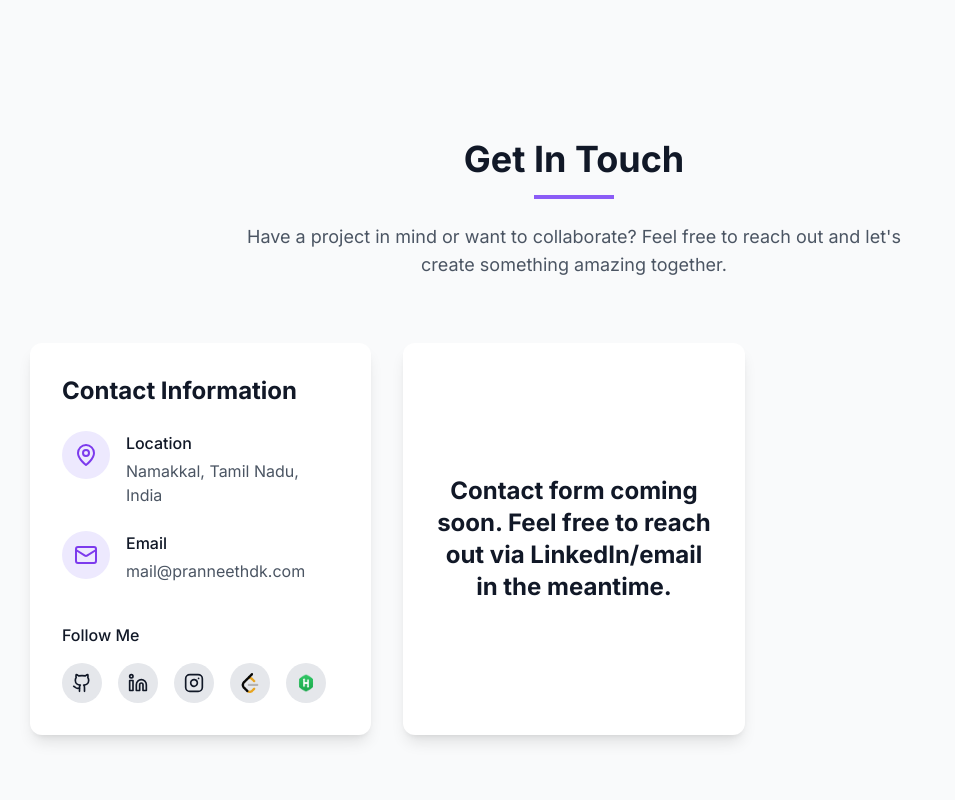
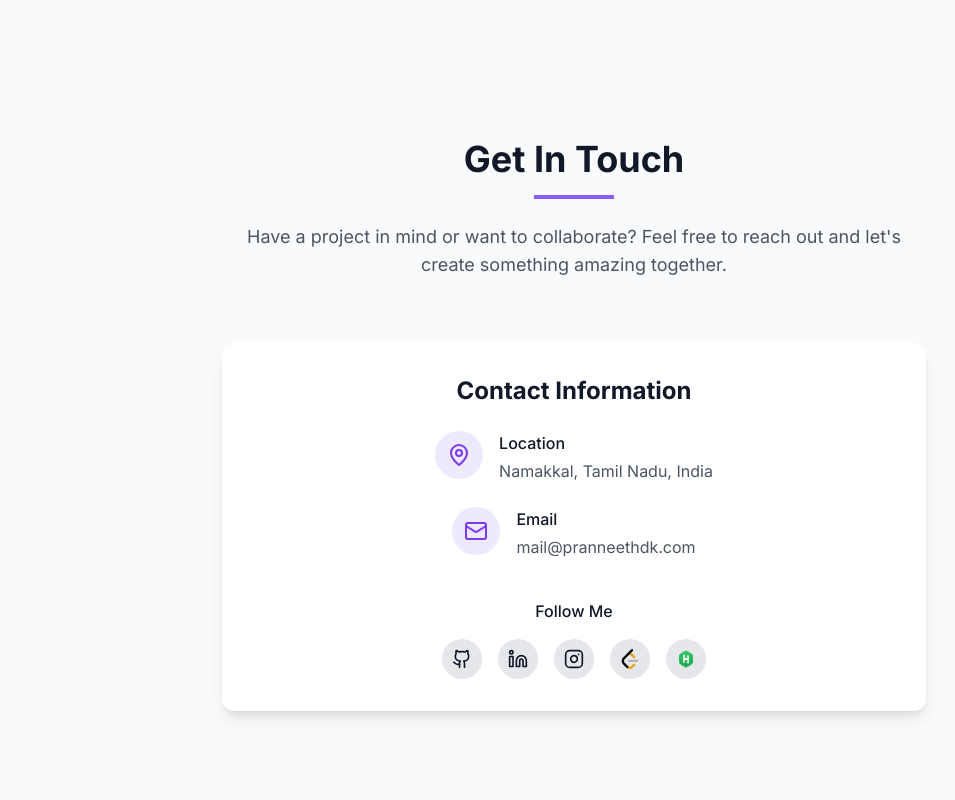
Before and after one commit to pranneeth-1511/portfolio-website, a React (Vite) app in the folder frontend/: page / in a window 1280 px wide. Shown: the part 8560-9360 px from the top of the page, without its empty margins (66-1021 px from the left). Built offline with nearby package versions, Linux system fonts and the light colour scheme.

Commit message:
contact form removal

```diff
--- a/frontend/src/components/Contact/Contact.tsx
+++ b/frontend/src/components/Contact/Contact.tsx
@@ -1,7 +1,7 @@
-import React, { useState } from 'react';
+import React from 'react';
 import { motion } from 'framer-motion';
 import { useInView } from 'react-intersection-observer';
-import { Send, MapPin, Mail, Phone } from 'lucide-react';
+import { MapPin, Mail } from 'lucide-react';
 import { Github, Linkedin, Instagram } from 'lucide-react';
 import hackerrank from '../../Assets/icons/hackerrank.png';
 import leetcode from '../../Assets/icons/leetcode.png';
@@ -11,57 +11,6 @@ const Contact: React.FC = () => {
     triggerOnce: true,
     threshold: 0.1,
   });
-
-  const [formData, setFormData] = useState({
-    name: '',
-    email: '',
-    subject: '',
-    message: '',
-  });
-
-  const [isSubmitting, setIsSubmitting] = useState(false);
-  const [submitStatus, setSubmitStatus] = useState<null | 'success' | 'error'>(null);
-
-  const handleChange = (
-    e: React.ChangeEvent<HTMLInputElement | HTMLTextAreaElement | HTMLSelectElement>
-  ) => {
-    const { name, value } = e.target;
-    setFormData((prev) => ({ ...prev, [name]: value }));
-  };
-
-  const handleSubmit = async (e: React.FormEvent) => {
-    e.preventDefault();
-    setIsSubmitting(true);
-    setSubmitStatus(null);
-
-    try {
-      const response = await fetch('https://portfolio-website-3w2v.vercel.app/api/contact', {
-        method: 'POST',
-        headers: {
-          'Content-Type': 'application/json',
-        },
-        body: JSON.stringify(formData),
-      });
-
-      if (response.ok) {
-        setSubmitStatus('success');
-        setFormData({
-          name: '',
-          email: '',
-          subject: '',
-          message: '',
-        });
-      } else {
-        setSubmitStatus('error');
-      }
-    } catch (error) {
-      console.error('Submission error:', error);
-      setSubmitStatus('error');
-    } finally {
-      setIsSubmitting(false);
-    }
-  };
-
 
   const containerVariants = {
     hidden: { opacity: 0 },
@@ -100,11 +49,9 @@ const Contact: React.FC = () => {
     },
   ];
 
-
-
   return (
-  <section id="contact" className="section-spacing bg-gray-50 dark:bg-gray-900/50">
-    <div className="container-padding mx-auto">
+    <section id="contact" className="section-spacing bg-gray-50 dark:bg-gray-900/50 min-h-screen flex items-center justify-center">
+      <div className="container-padding mx-auto w-full max-w-4xl">
         {/* Top Section */}
         <motion.div
           ref={ref}
@@ -121,20 +68,18 @@ return (
           </p>
         </motion.div>
 
-      {/* Main Grid */}
-      <div className="grid grid-cols-1 lg:grid-cols-3 gap-8">
-        {/* Contact Info */}
+        {/* Centered Contact Info */}
+        <div className="grid grid-cols-1 lg:grid-cols-1 justify-center items-center">
           <motion.div
             variants={containerVariants}
             initial="hidden"
             animate={inView ? 'visible' : 'hidden'}
-          className="lg:col-span-1"
+            className="card p-8 text-center"
           >
-          <div className="card p-8 h-full">
             <h3 className="text-2xl font-bold mb-6">Contact Information</h3>
             <div className="space-y-6">
               {/* Location */}
-              <motion.div variants={itemVariants} className="flex items-start">
+              <motion.div variants={itemVariants} className="flex items-start justify-center text-left">
                 <div className="w-12 h-12 rounded-full bg-primary-100 dark:bg-primary-900/30 flex items-center justify-center text-primary-600 dark:text-primary-400 mr-4">
                   <MapPin />
                 </div>
@@ -145,7 +90,7 @@ return (
               </motion.div>
 
               {/* Email */}
-              <motion.div variants={itemVariants} className="flex items-start">
+              <motion.div variants={itemVariants} className="flex items-start justify-center text-left">
                 <div className="w-12 h-12 rounded-full bg-primary-100 dark:bg-primary-900/30 flex items-center justify-center text-primary-600 dark:text-primary-400 mr-4">
                   <Mail />
                 </div>
@@ -159,29 +104,12 @@ return (
                   </a>
                 </div>
               </motion.div>
-
-              {/* Phone
-              <motion.div variants={itemVariants} className="flex items-start">
-                <div className="w-12 h-12 rounded-full bg-primary-100 dark:bg-primary-900/30 flex items-center justify-center text-primary-600 dark:text-primary-400 mr-4">
-                  <Phone />
-                </div>
-                <div>
-                  <h4 className="font-medium mb-1">Phone</h4>
-                  <a
-                    href="tel:+916379560034"
-                    className="text-gray-600 dark:text-gray-400 hover:text-primary-600 dark:hover:text-primary-400"
-                  >
-                    +91 63795-60034
-                  </a>
-                </div>
-              </motion.div>
-              */}
             </div>
 
             {/* Social Links */}
             <div className="mt-10">
               <h4 className="font-medium mb-4">Follow Me</h4>
-              <div className="flex space-x-4">
+              <div className="flex justify-center space-x-4">
                 {socialLinks.map(({ platform, icon, url }) => (
                   <div key={platform} className="relative group">
                     <a
@@ -200,115 +128,7 @@ return (
                 ))}
               </div>
             </div>
-          </div>
           </motion.div>
-          <div className="card p-8 flex items-center justify-center min-h-[300px]">
-            <h1 className="text-2xl font-bold text-center">
-              Contact form coming soon. Feel free to reach out via{' '}
-              <strong>LinkedIn/email</strong> in the meantime.
-            </h1>
-          </div>
-        {/* Contact Form
-        <motion.div
-          variants={containerVariants}
-          initial="hidden"
-          animate={inView ? 'visible' : 'hidden'}
-          className="lg:col-span-2"
-        >
-          <div className="card p-8">
-            <h3 className="text-2xl font-bold mb-6">Send Me a Message</h3>
-            <form onSubmit={handleSubmit}>
-              <div className="grid grid-cols-1 md:grid-cols-2 gap-6 mb-6">
-                <motion.div variants={itemVariants}>
-                  <label htmlFor="name" className="block text-sm font-medium mb-2">Your Name</label>
-                  <input
-                    type="text"
-                    id="name"
-                    name="name"
-                    value={formData.name}
-                    onChange={handleChange}
-                    required
-                    className="w-full px-4 py-2 rounded-lg border border-gray-300 dark:border-gray-700 bg-white dark:bg-gray-800 focus:outline-none focus:ring-2 focus:ring-primary-500"
-                    placeholder="Pranneeth D K"
-                  />
-                </motion.div>
-                <motion.div variants={itemVariants}>
-                  <label htmlFor="email" className="block text-sm font-medium mb-2">Your Email</label>
-                  <input
-                    type="email"
-                    id="email"
-                    name="email"
-                    value={formData.email}
-                    onChange={handleChange}
-                    required
-                    className="w-full px-4 py-2 rounded-lg border border-gray-300 dark:border-gray-700 bg-white dark:bg-gray-800 focus:outline-none focus:ring-2 focus:ring-primary-500"
-                    placeholder="mail@pranneethdk.com"
-                  />
-                </motion.div>
-              </div>
-
-              <motion.div variants={itemVariants} className="mb-6">
-                <label htmlFor="subject" className="block text-sm font-medium mb-2">Subject</label>
-                <select
-                  id="subject"
-                  name="subject"
-                  value={formData.subject}
-                  onChange={handleChange}
-                  required
-                  className="w-full px-4 py-2 rounded-lg border border-gray-300 dark:border-gray-700 bg-white dark:bg-gray-800 focus:outline-none focus:ring-2 focus:ring-primary-500"
-                >
-                  <option value="">Select a subject</option>
-                  <option value="Project Inquiry">Project Inquiry</option>
-                  <option value="Job Opportunity">Job Opportunity</option>
-                  <option value="Collaboration">Collaboration</option>
-                  <option value="Other">Other</option>
-                </select>
-              </motion.div>
-
-              <motion.div variants={itemVariants} className="mb-6">
-                <label htmlFor="message" className="block text-sm font-medium mb-2">Your Message</label>
-                <textarea
-                  id="message"
-                  name="message"
-                  rows={5}
-                  value={formData.message}
-                  onChange={handleChange}
-                  required
-                  className="w-full px-4 py-2 rounded-lg border border-gray-300 dark:border-gray-700 bg-white dark:bg-gray-800 focus:outline-none focus:ring-2 focus:ring-primary-500"
-                  placeholder="Hello, I'd like to talk about..."
-                ></textarea>
-              </motion.div>
-
-              <motion.div variants={itemVariants}>
-                <button
-                  type="submit"
-                  disabled={isSubmitting}
-                  className="btn-primary w-full flex justify-center items-center"
-                >
-                  {isSubmitting ? (
-                    'Sending...'
-                  ) : (
-                    <>
-                      Send Message <Send size={18} className="ml-2" />
-                    </>
-                  )}
-                </button>
-
-                {submitStatus === 'success' && (
-                  <p className="mt-4 text-green-600 dark:text-green-400 text-center">
-                    Your message has been sent successfully!
-                  </p>
-                )}
-
-                {submitStatus === 'error' && (
-                  <p className="mt-4 text-red-600 dark:text-red-400 text-center">
-                    There was an error sending your message. Please try again.
-                  </p>
-                )}
-              </motion.div>
-            </form>
-          </div>
-        </motion.div>*/}
         </div>
       </div>
     </section>
```
Lines whose indentation alone changed are shown as unchanged.
